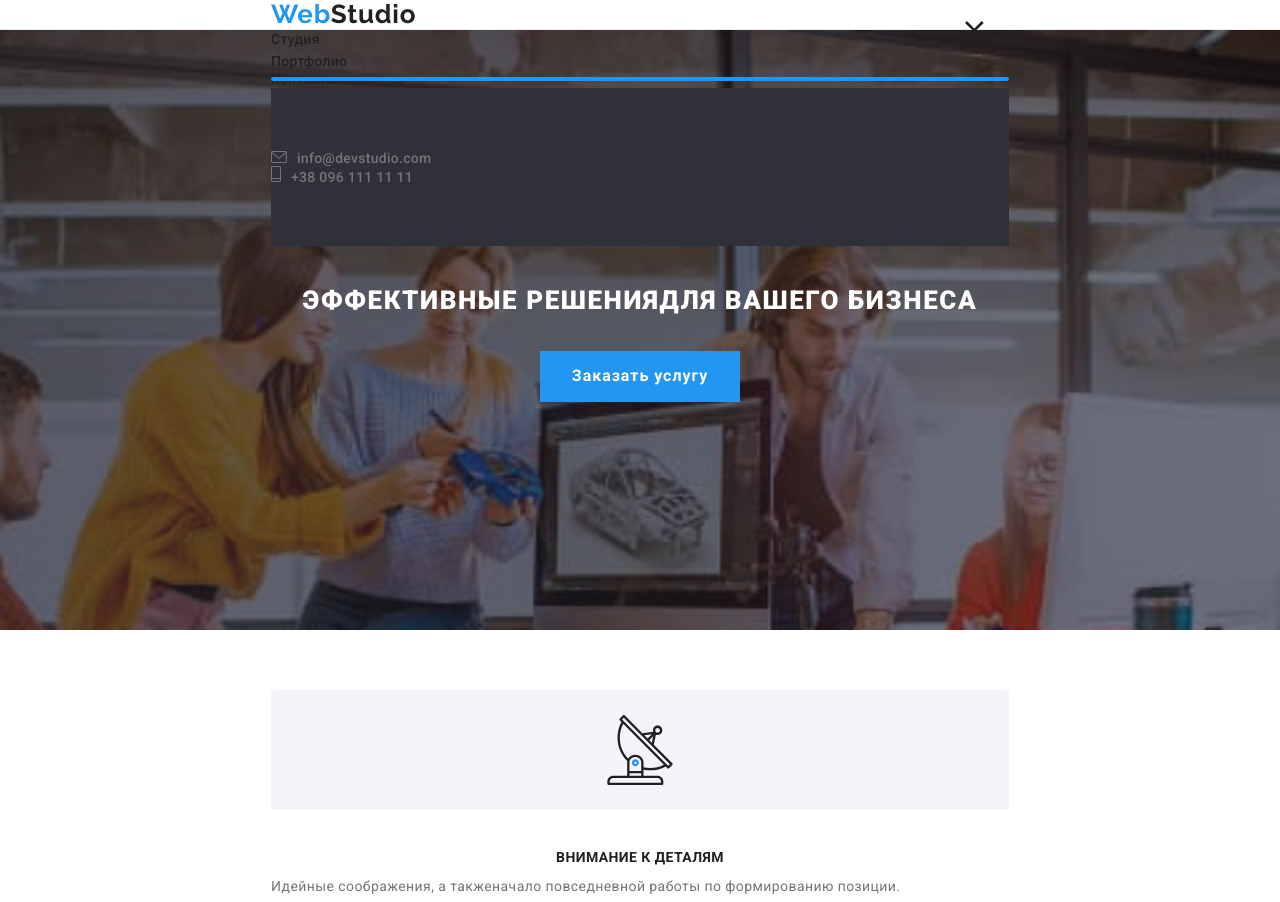
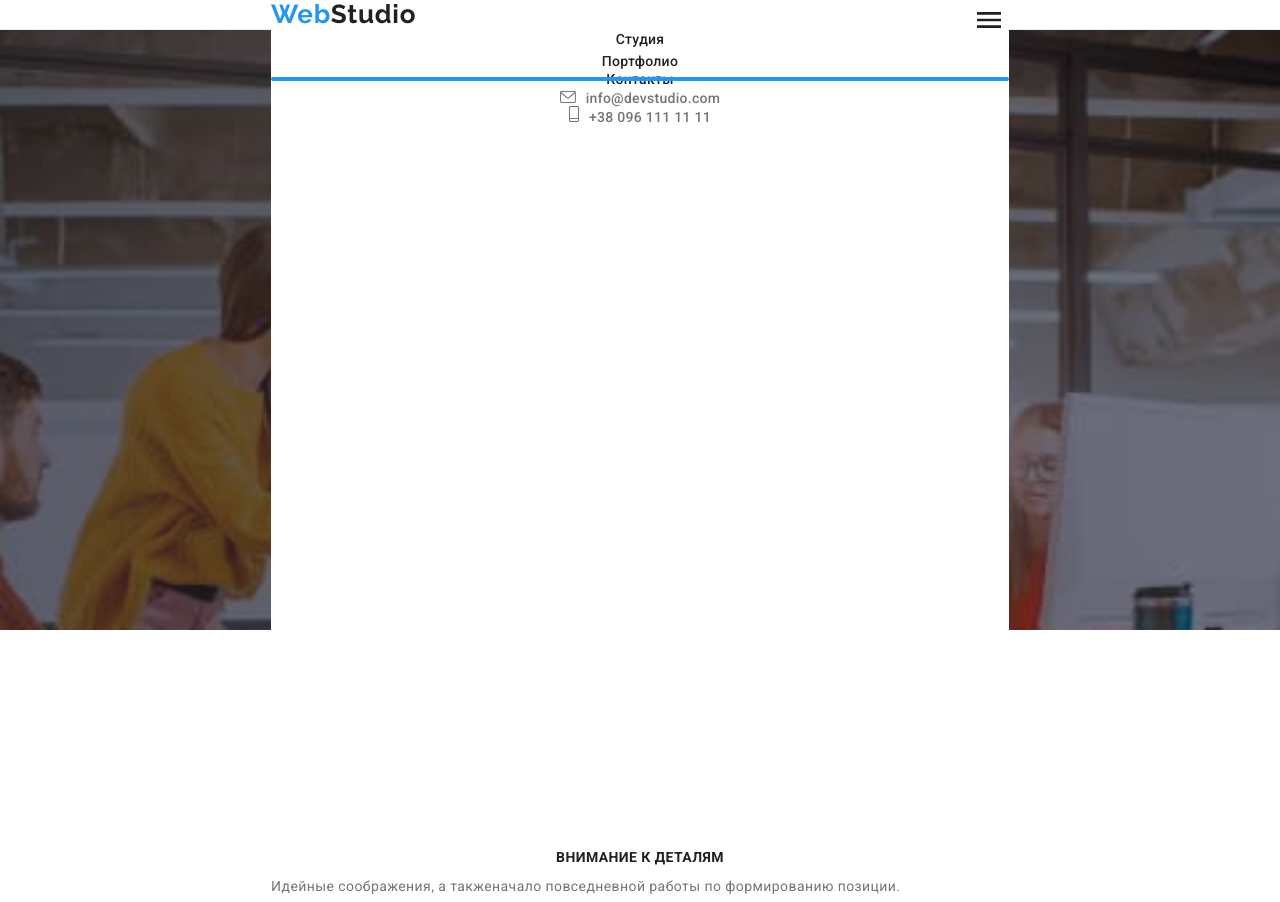
Before and after one commit to Livada86Yelena/goit-markup-hw-08, a plain HTML site: page index.html in a window 1280 px wide. Shown: the top 902 px of the page. Drawn offline with nearby package versions, Linux system fonts and the light colour scheme; files that its build step writes are made by us from their sources.

Commit message:
Вносит правки

```diff
--- a/index.html
+++ b/index.html
@@ -20,26 +20,31 @@
         <nav class="header-page">
         <a class="header-page__logo" href=""><span class="header-page__logo-web">Web</span><span class="header-page__logo-studio">Studio</span></a>
 
-        <button data-menu type="button" class="menu-button is-open" aria-expanded="false"
+
+        <!-------  Мобильное меню ----------->
+
+        <button type="button" class="menu-button"
         data-menu-button>
         <svg
         width="40"
         height="40"
         aria-label="Переключатель мобильного меню">
+    <use class="icon-cross" href="./images/symbol-defs (2).svg#icon-close_40px"></use>
         <use class="icon-strip" href="./images/symbol-defs (2).svg#icon-menu_40px"></use>
-        <use class="icon-cross" href="./images/symbol-defs (2).svg#icon-close_40px"></use>
 
     </svg>
         </button>
+
         <div class="navigational-menu is-open" data-menu>
-            <div class="navigation">
+
+
         <ul class="site-nav-list">
             <li class="site-nav-list__item"><a class="site-nav-list__link-index" href="./index.html"class="active">Студия</a></li>
             <li class="site-nav-list__item"><a class="site-nav-list__link-portfolio" href="./portfolio.html" class="active">Портфолио</a></li>
             <li class="site-nav-list__item"><a class="site-nav-list__link-contacts" href="">Контакты</a></li>
         </ul>
-    </div>
-    <div class="contacts">
+
+
         <ul class="contacts-list">
 
             <li class="contacts-list__item"><a class="contacts-list__e-mail-main" href="">
@@ -52,7 +57,7 @@
                 <use href="./images/symbol-defs.svg#icon-Vector"></use>
             </svg>+38 096 111 11 11</a></li>
         </ul>
-        </div>
+
         </div>
         </nav>
     </div>
--- a/js/menu.js
+++ b/js/menu.js
@@ -8,6 +8,7 @@
     menuBtnRef.classList.toggle("is-open");
        menuBtnRef.setAttribute("aria-expanded", !expanded);
 
-    mobileMenuRef.classList.toggle("is-open");
+     mobileMenuRef.classList.toggle("is-open");
+
   });
 })();
--- a/sass/components/_modal-window.scss
+++ b/sass/components/_modal-window.scss
@@ -20,9 +20,10 @@
 
 .modal {
   position: absolute;
+
   padding: 40px 38px 40px 41px;
-  min-width: 528px;
-  min-height: 581px;
+  min-width: 450px;
+  min-height: 609px;
   background-color: #ffffff;
 
   top: 50%;
--- a/sass/components/_page-header.scss
+++ b/sass/components/_page-header.scss
@@ -45,9 +45,11 @@
 }
 .menu-button {
   position: absolute;
-  top: 10px;
-  right: 15px;
-  z-index: 2;
+  display: inline-flex;
+  top: 0px;
+  right: 0px;
+  width: 40px;
+  height: 40px;
   padding: 0;
   margin: 0;
   border: none;
@@ -65,18 +67,23 @@
 .menu-button.is-open .icon-cross {
   display: block;
 }
+
 .menu-button.is-open .icon-strip {
   display: none;
 }
 
 .navigational-menu {
-  display: none;
+  width: 450px;
+  height: 796px;
   position: absolute;
   top: 100%;
   left: 0;
   width: 100%;
+  z-index: 1;
+  background-color: white;
+  text-align: center;
 
-  &.is-open {
+  & .is-open {
     display: block;
   }
 }
@@ -211,7 +218,11 @@
   &:focus {
     color: var(--accent-color);
   }
+
   &::after {
+    @media screen and (max-width: 480px) {
+      display: none;
+    }
     position: relative;
     content: '';
     display: block;
```
Also changed, not shown: css/main.css, css/main.min.css, 2 other files.
